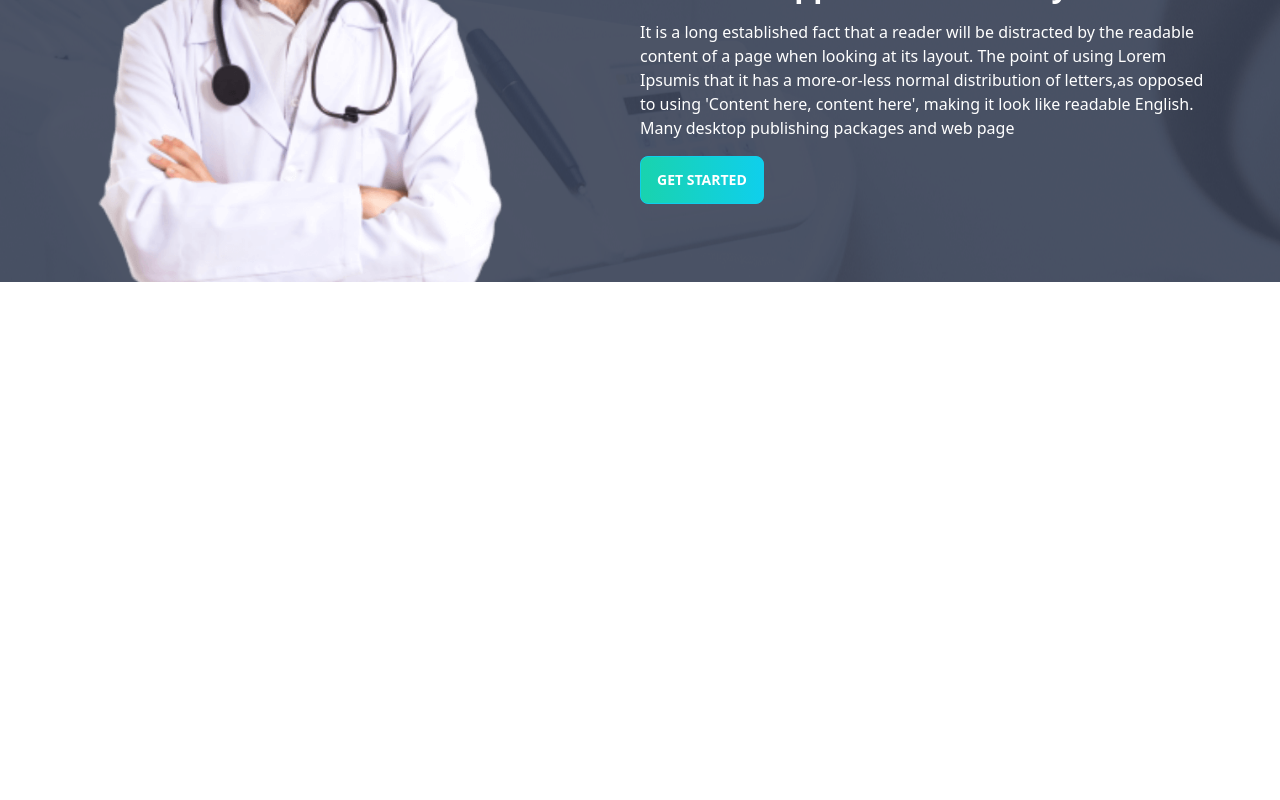
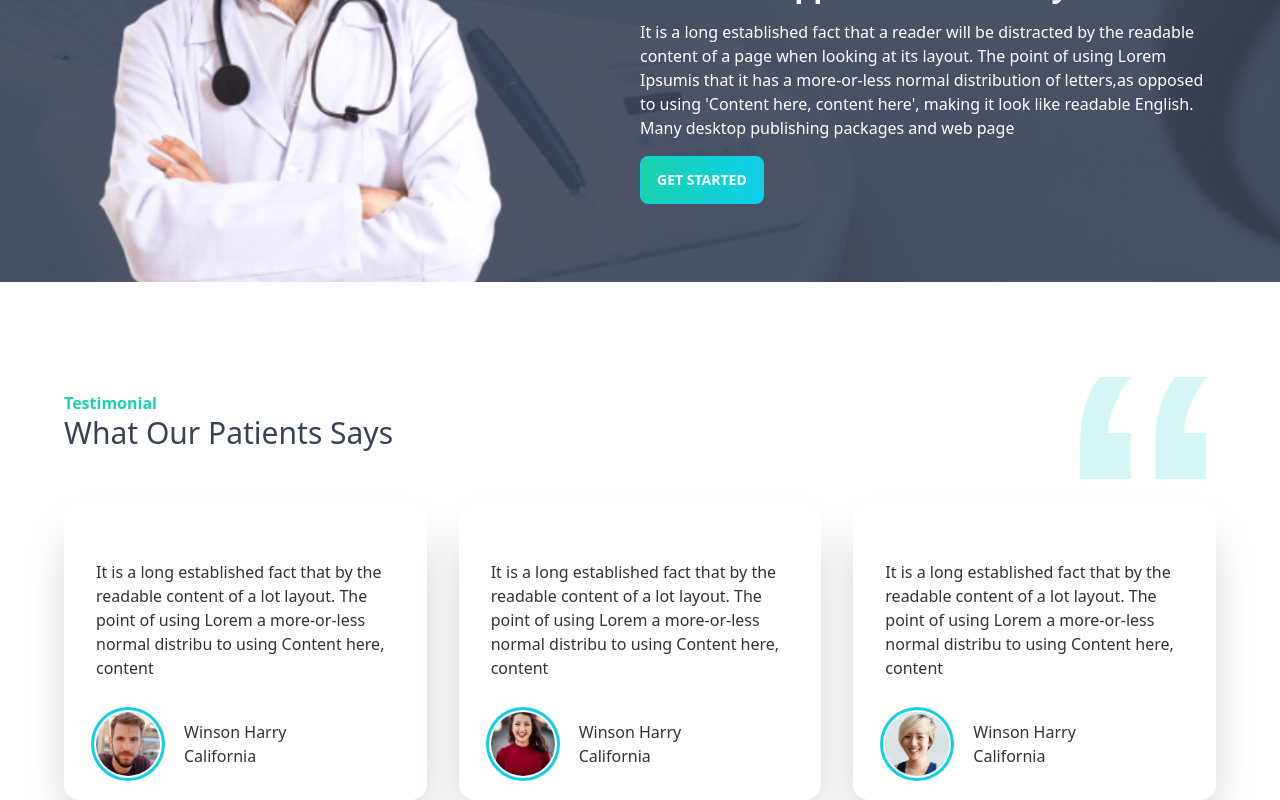
Before and after one commit to G-Mursalin/dent-care-client-site, a React (Create React App) app: page / in a window 1280 px wide. Shown: the part 2801-3601 px from the top of the page. Before the commit the page ends 3083 px from the top, so only its background shows below. Built offline with nearby package versions, Linux system fonts and the light colour scheme.

Commit message:
testimonial section added

```diff
--- a/src/Pages/Home/Banner.js
+++ b/src/Pages/Home/Banner.js
@@ -2,7 +2,8 @@
 import React from "react";
 // Images
 import chair from "./../../assets/images/chair.png";
-
+// Components
+import PrimaryButton from "./../Shared/PrimaryButton";
 const Banner = () => {
   return (
     <section className="hero min-h-screen md:px-16 px-5">
@@ -19,9 +20,7 @@
             industry. Lorem Ipsum has been the industry's standard dummy text
             ever since the
           </p>
-          <button className="btn btn-primary uppercase font-bold text-white bg-gradient-to-r from-secondary to-primary">
-            Get Started
-          </button>
+          <PrimaryButton>Get Started</PrimaryButton>
         </div>
       </div>
     </section>
--- a/src/Pages/Home/Home.js
+++ b/src/Pages/Home/Home.js
@@ -6,6 +6,7 @@
 import HomeServices from "./HomeServices";
 import ServicesBanner from "./ServicesBanner";
 import HomeAppointment from "./HomeAppointment";
+import Testimonial from "./Testimonial";
 const Home = () => {
   return (
     <Fragment>
@@ -14,6 +15,7 @@
       <HomeServices />
       <ServicesBanner />
       <HomeAppointment />
+      <Testimonial />
     </Fragment>
   );
 };
--- a/src/Pages/Home/HomeAppointment.js
+++ b/src/Pages/Home/HomeAppointment.js
@@ -3,6 +3,8 @@
 // Images
 import doctor from "./../../assets/images/doctor-small.png";
 import appointment from "./../../assets/images/appointment.png";
+// Components
+import PrimaryButton from "../Shared/PrimaryButton";
 const HomeAppointment = () => {
   return (
     <section
@@ -27,9 +29,7 @@
           look like readable English. Many desktop publishing packages and web
           page
         </p>
-        <button className="btn btn-primary uppercase font-bold text-white bg-gradient-to-r from-secondary to-primary">
-          Get Started
-        </button>
+        <PrimaryButton>Get Started</PrimaryButton>
       </div>
     </section>
   );
--- a/src/Pages/Home/ServicesBanner.js
+++ b/src/Pages/Home/ServicesBanner.js
@@ -2,6 +2,8 @@
 import React from "react";
 // Images
 import treatment from "./../../assets/images/treatment.png";
+// Components
+import PrimaryButton from "../Shared/PrimaryButton";
 const ServicesBanner = () => {
   return (
     <div className="hero min-h-screen md:px-16 px-5 mt-20">
@@ -23,9 +25,7 @@
             here', making it look like readable English. Many desktop publishing
             packages and web page
           </p>
-          <button className="btn btn-primary uppercase font-bold text-white bg-gradient-to-r from-secondary to-primary">
-            Get Started
-          </button>
+          <PrimaryButton>Get Started</PrimaryButton>
         </div>
       </div>
     </div>
--- /dev/null
+++ b/src/Pages/Home/Testimonial.js
@@ -0,0 +1,55 @@
+// React
+import React from "react";
+// Images
+import quot from "./../../assets/icons/quote.svg";
+import people1 from "./../../assets/images/people1.png";
+import people2 from "./../../assets/images/people2.png";
+import people3 from "./../../assets/images/people3.png";
+// Components
+import TestimonialCard from "./TestimonialCard";
+
+const Testimonial = () => {
+  const testInfos = [
+    {
+      name: "Winson Harry",
+      img: people1,
+      address: "California",
+      description:
+        "It is a long established fact that by the readable content of a lot layout. The point of using Lorem a more-or-less normal distribu to using Content here, content",
+    },
+    {
+      name: "Winson Harry",
+      img: people2,
+      address: "California",
+      description:
+        "It is a long established fact that by the readable content of a lot layout. The point of using Lorem a more-or-less normal distribu to using Content here, content",
+    },
+    {
+      name: "Winson Harry",
+      img: people3,
+      address: "California",
+      description:
+        "It is a long established fact that by the readable content of a lot layout. The point of using Lorem a more-or-less normal distribu to using Content here, content",
+    },
+  ];
+  return (
+    <section className="md:px-16 px-5 mt-20">
+      <div className="flex justify-between items-center">
+        <div>
+          <h3 className="font-bold text-secondary">Testimonial</h3>
+          <h1 className="text-3xl text-accent">What Our Patients Says</h1>
+        </div>
+        <div>
+          <img className="md:w-36 w-32" src={quot} alt="quot" />
+        </div>
+      </div>
+      <div className="grid lg:grid-cols-3 md:grid-cols-2 grid-col-1 gap-8 mt-6">
+        {testInfos.map((info, i) => (
+          <TestimonialCard key={i} info={info} />
+        ))}
+      </div>
+    </section>
+  );
+};
+
+export default Testimonial;
--- /dev/null
+++ b/src/Pages/Home/TestimonialCard.js
@@ -0,0 +1,25 @@
+import React from "react";
+
+const TestimonialCard = ({ info }) => {
+  const { name, address, img, description } = info;
+  return (
+    <div className="card bg-base-100 shadow-2xl py-6">
+      <div className="card-body">
+        <p>{description}</p>
+      </div>
+      <div className="flex items-center px-8">
+        <div className="avatar mr-6">
+          <div className="w-16 rounded-full ring ring-primary ring-offset-base-100 ring-offset-2">
+            <img src={img} alt={name} />
+          </div>
+        </div>
+        <div>
+          <h1>{name}</h1>
+          <h3>{address}</h3>
+        </div>
+      </div>
+    </div>
+  );
+};
+
+export default TestimonialCard;
--- /dev/null
+++ b/src/Pages/Shared/PrimaryButton.js
@@ -0,0 +1,11 @@
+import React from "react";
+
+const PrimaryButton = (props) => {
+  return (
+    <button className="btn btn-primary uppercase font-bold text-white bg-gradient-to-r from-secondary to-primary">
+      {props.children}
+    </button>
+  );
+};
+
+export default PrimaryButton;
```
